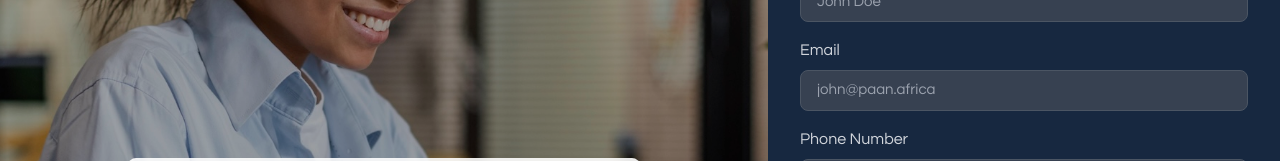
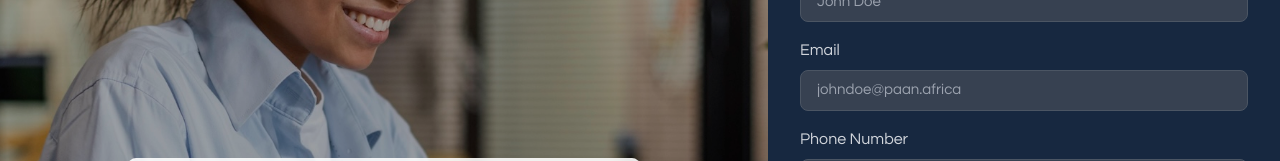
Before and after one commit to kwamevaughan/paan-member-portal, a Next.js app: page / in a window 1280 px wide. Both pictures are taken after a click on the button "Sign Up Here". Shown: the part 334-495 px from the top of the page. Built offline with nearby package versions, Linux system fonts and the light colour scheme; no server answers; some icons are missing.

Commit message:
login page

```diff
--- a/src/components/RegisterForm.jsx
+++ b/src/components/RegisterForm.jsx
@@ -156,7 +156,7 @@ const RegisterForm = () => {
           <input
             id="registerEmail"
             name="email"
-            placeholder="john@paan.africa"
+            placeholder="johndoe@paan.africa"
             type="email"
             value={registerData.email}
             onChange={handleRegisterChange}
```
